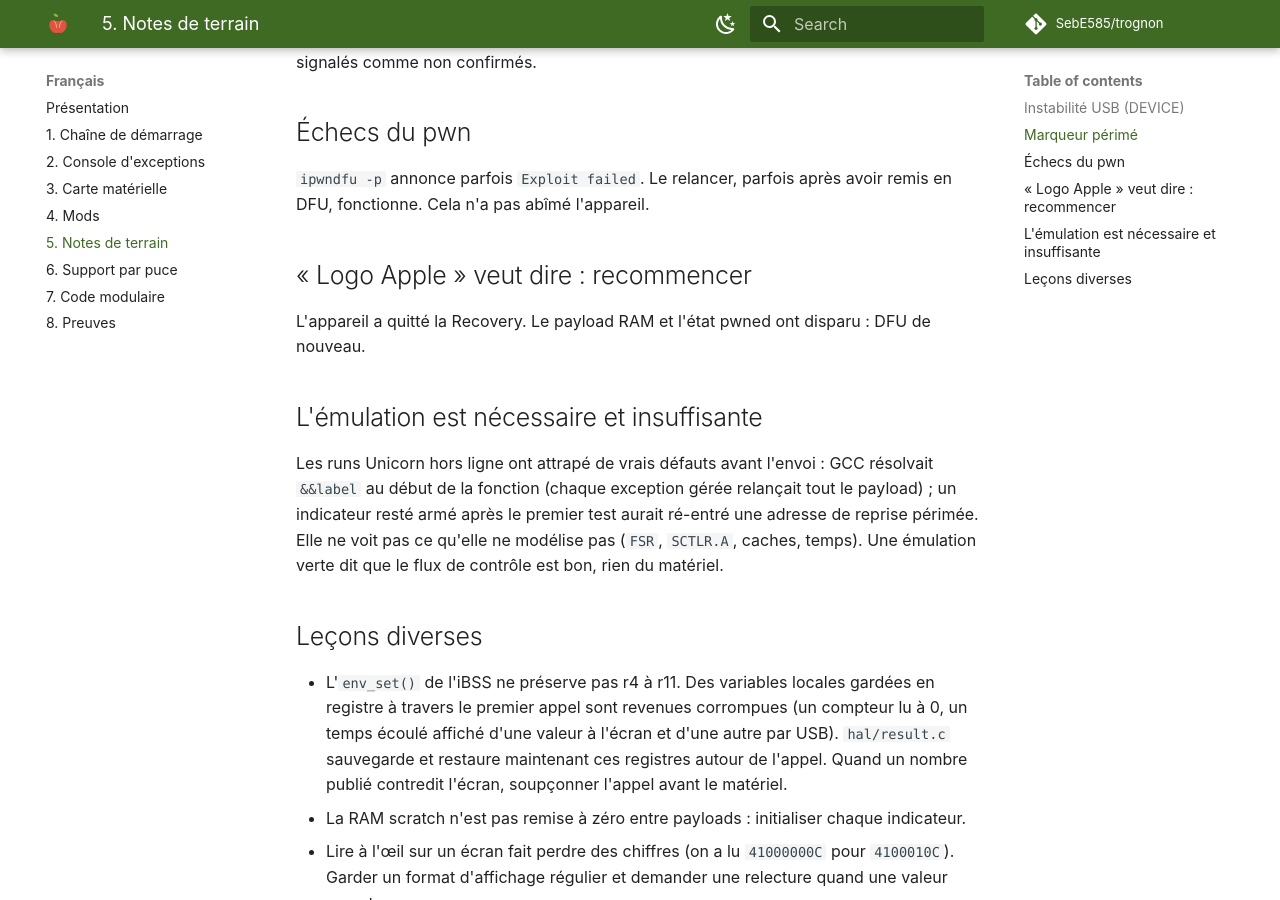
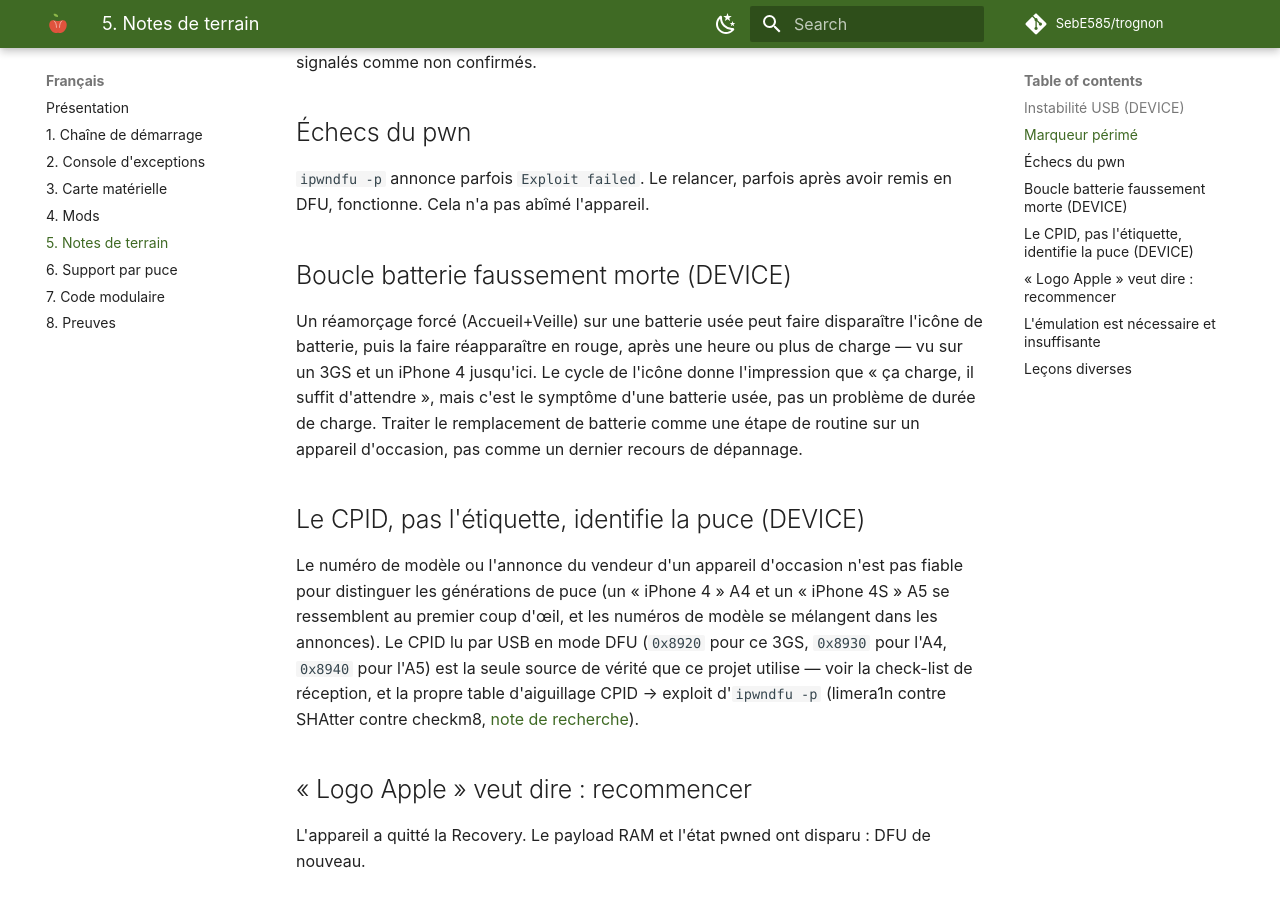
Before and after one commit to SebE585/trognon, an MkDocs documentation site: the page built from docs/fr/05-field-notes.md, in a window 1280 px wide and 900 px high, scrolled down 1022 px. Built offline with MkDocs 1.6.1 and Material for MkDocs 9.7.7, drawn with Linux system fonts in a browser that asks for light colours; comment, search, counter and statistics services are not loaded.

Commit message:
docs: add battery false-dead loop and CPID-over-labels to field notes
Two workshop-pitfall facts from an editorial review, added only because
they are already corroborated in this repo (not taken on the review's word
alone): the battery icon false-dead cycle after a forced restart is logged
in TODO.md (observed on both a 3GS and an iPhone 4 unit), and CPID-as-truth
is already this project's own intake practice (TODO.md's reception
checklist, ipwndfu -p's CPID dispatch table cited in the pre-A5 research
note). Put them in docs/en|fr/05-field-notes.md, which already is this
project's field-pitfalls page (USB flakiness, stale markers, pwn retries)
-- no new page needed, keeps bilingual parity without touching mkdocs.yml.

```diff
--- a/docs/fr/05-field-notes.md
+++ b/docs/fr/05-field-notes.md
@@ -34,6 +34,25 @@
 `ipwndfu -p` annonce parfois `Exploit failed`. Le relancer, parfois après avoir remis en DFU,
 fonctionne. Cela n'a pas abîmé l'appareil.
 
+## Boucle batterie faussement morte (DEVICE)
+
+Un réamorçage forcé (Accueil+Veille) sur une batterie usée peut faire disparaître l'icône
+de batterie, puis la faire réapparaître en rouge, après une heure ou plus de charge — vu
+sur un 3GS et un iPhone 4 jusqu'ici. Le cycle de l'icône donne l'impression que « ça charge,
+il suffit d'attendre », mais c'est le symptôme d'une batterie usée, pas un problème de
+durée de charge. Traiter le remplacement de batterie comme une étape de routine sur un
+appareil d'occasion, pas comme un dernier recours de dépannage.
+
+## Le CPID, pas l'étiquette, identifie la puce (DEVICE)
+
+Le numéro de modèle ou l'annonce du vendeur d'un appareil d'occasion n'est pas fiable pour
+distinguer les générations de puce (un « iPhone 4 » A4 et un « iPhone 4S » A5 se
+ressemblent au premier coup d'œil, et les numéros de modèle se mélangent dans les
+annonces). Le CPID lu par USB en mode DFU (`0x8920` pour ce 3GS, `0x8930` pour l'A4,
+`0x8940` pour l'A5) est la seule source de vérité que ce projet utilise — voir la check-list
+de réception, et la propre table d'aiguillage CPID → exploit d'`ipwndfu -p` (limera1n contre
+SHAtter contre checkm8, [note de recherche](../research/2026-10-14-pre-a5-limera1n.md)).
+
 ## « Logo Apple » veut dire : recommencer
 
 L'appareil a quitté la Recovery. Le payload RAM et l'état pwned ont disparu : DFU de nouveau.
```
Also changed, not shown: docs/en/05-field-notes.md (+17 -0 lines), docs/snippets/build-commit.en.md (+1 -1 lines), docs/snippets/build-commit.fr.md (+1 -1 lines).
